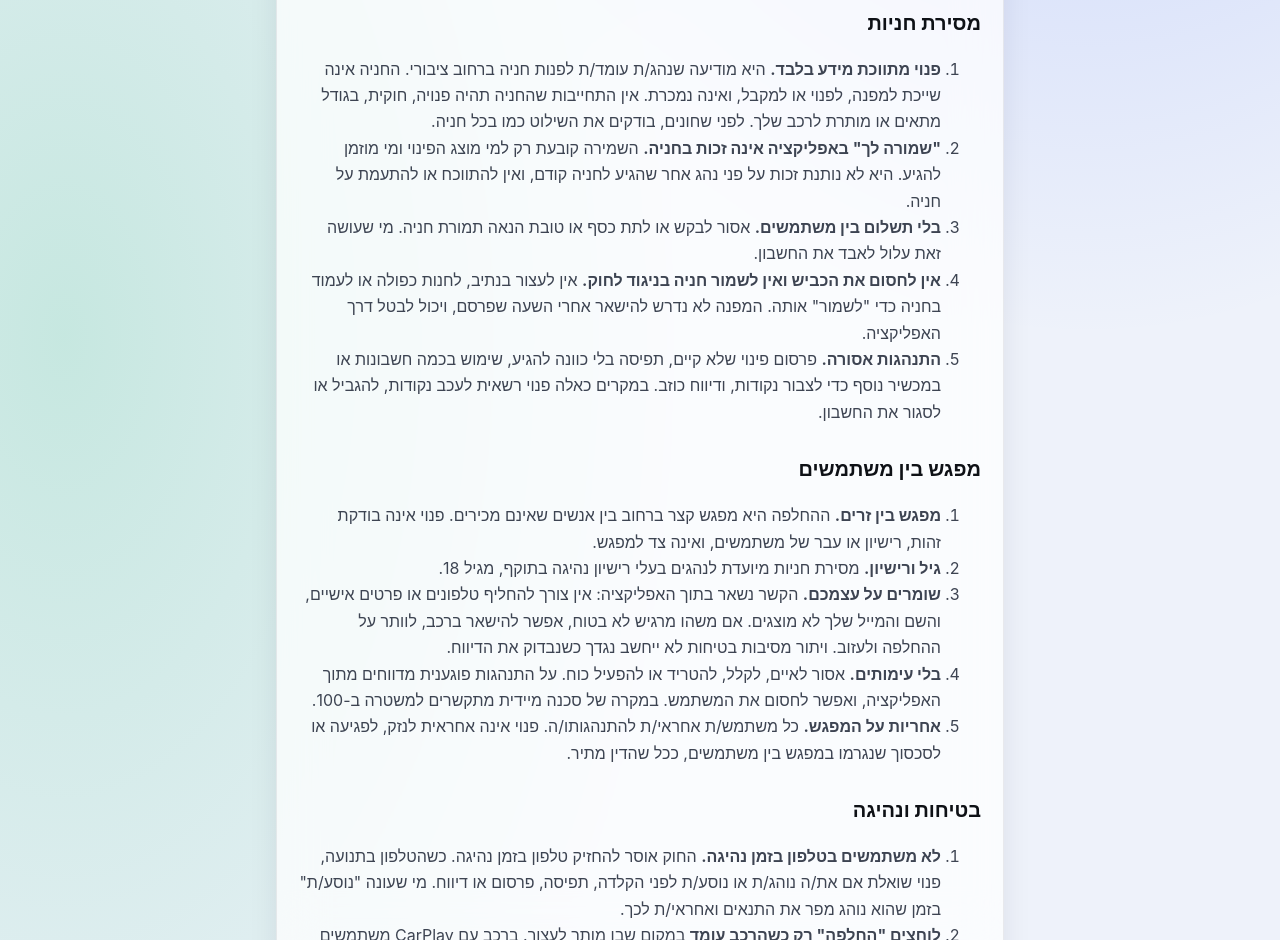
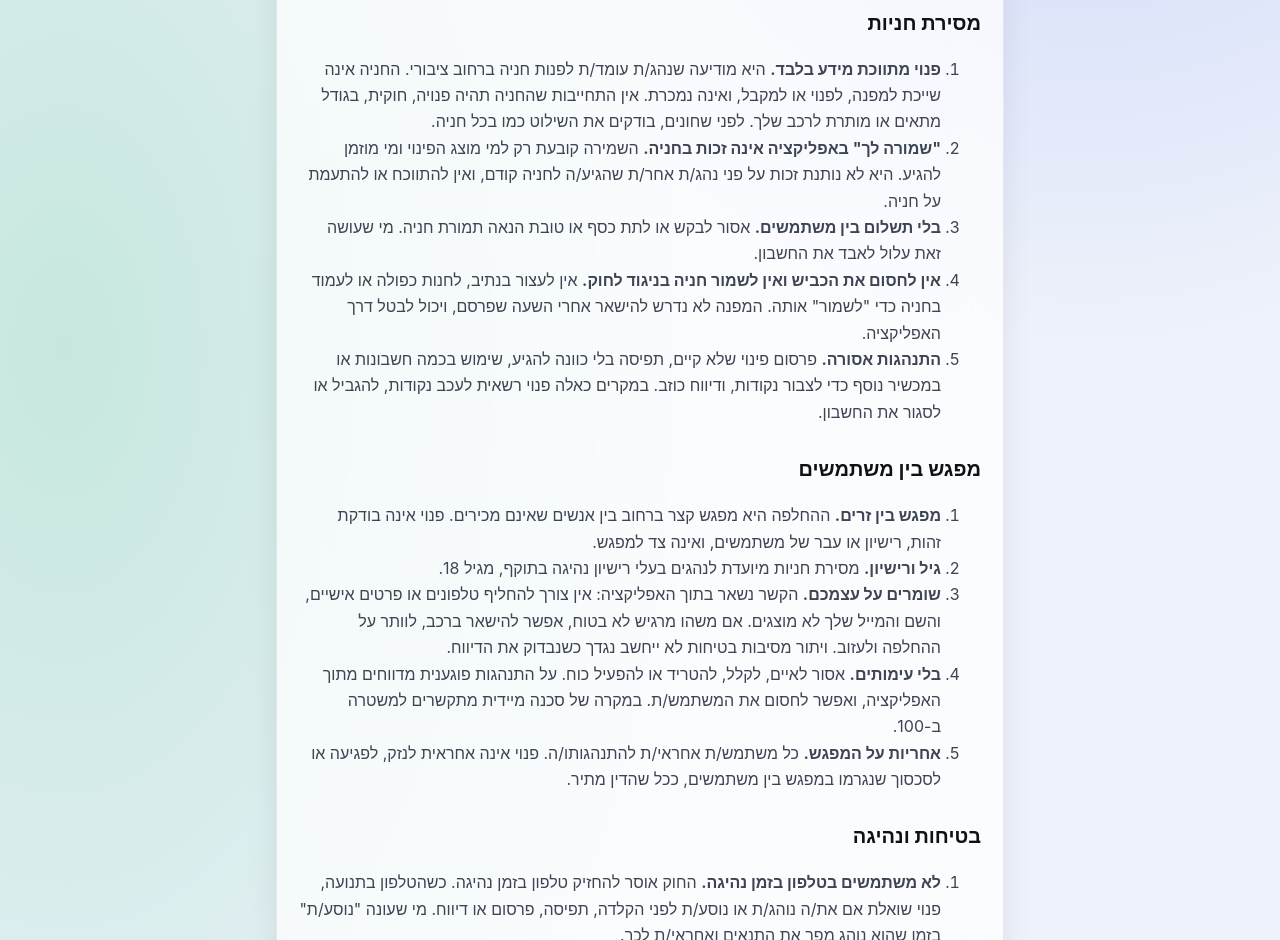
Before and after one commit to HadarDavidson/panui-site, a plain HTML site: page terms.html in a window 1280 px wide. Shown: the part 900-1840 px from the top of the page. Drawn offline with Linux system fonts and the light colour scheme.

Commit message:
Update terms for clarity and consistency

```diff
--- a/terms.html
+++ b/terms.html
@@ -57,7 +57,7 @@ footer { margin-top: 24px; font-size: 13px; color: var(--muted); text-align:cent
 <h2>מסירת חניות</h2>
 <ol>
 <li><strong>פנוי מתווכת מידע בלבד.</strong> היא מודיעה שנהג/ת עומד/ת לפנות חניה ברחוב ציבורי. החניה אינה שייכת למפנה, לפנוי או למקבל, ואינה נמכרת. אין התחייבות שהחניה תהיה פנויה, חוקית, בגודל מתאים או מותרת לרכב שלך. לפני שחונים, בודקים את השילוט כמו בכל חניה.</li>
-<li><strong>"שמורה לך" באפליקציה אינה זכות בחניה.</strong> השמירה קובעת רק למי מוצג הפינוי ומי מוזמן להגיע. היא לא נותנת זכות על פני נהג אחר שהגיע לחניה קודם, ואין להתווכח או להתעמת על חניה.</li>
+<li><strong>"שמורה לך" באפליקציה אינה זכות בחניה.</strong> השמירה קובעת רק למי מוצג הפינוי ומי מוזמן להגיע. היא לא נותנת זכות על פני נהג/ת אחר/ת שהגיע/ה לחניה קודם, ואין להתווכח או להתעמת על חניה.</li>
 <li><strong>בלי תשלום בין משתמשים.</strong> אסור לבקש או לתת כסף או טובת הנאה תמורת חניה. מי שעושה זאת עלול לאבד את החשבון.</li>
 <li><strong>אין לחסום את הכביש ואין לשמור חניה בניגוד לחוק.</strong> אין לעצור בנתיב, לחנות כפולה או לעמוד בחניה כדי "לשמור" אותה. המפנה לא נדרש להישאר אחרי השעה שפרסם, ויכול לבטל דרך האפליקציה.</li>
 <li><strong>התנהגות אסורה.</strong> פרסום פינוי שלא קיים, תפיסה בלי כוונה להגיע, שימוש בכמה חשבונות או במכשיר נוסף כדי לצבור נקודות, ודיווח כוזב. במקרים כאלה פנוי רשאית לעכב נקודות, להגביל או לסגור את החשבון.</li>
@@ -67,7 +67,7 @@ footer { margin-top: 24px; font-size: 13px; color: var(--muted); text-align:cent
 <li><strong>מפגש בין זרים.</strong> ההחלפה היא מפגש קצר ברחוב בין אנשים שאינם מכירים. פנוי אינה בודקת זהות, רישיון או עבר של משתמשים, ואינה צד למפגש.</li>
 <li><strong>גיל ורישיון.</strong> מסירת חניות מיועדת לנהגים בעלי רישיון נהיגה בתוקף, מגיל 18.</li>
 <li><strong>שומרים על עצמכם.</strong> הקשר נשאר בתוך האפליקציה: אין צורך להחליף טלפונים או פרטים אישיים, והשם והמייל שלך לא מוצגים. אם משהו מרגיש לא בטוח, אפשר להישאר ברכב, לוותר על ההחלפה ולעזוב. ויתור מסיבות בטיחות לא ייחשב נגדך כשנבדוק את הדיווח.</li>
-<li><strong>בלי עימותים.</strong> אסור לאיים, לקלל, להטריד או להפעיל כוח. על התנהגות פוגענית מדווחים מתוך האפליקציה, ואפשר לחסום את המשתמש. במקרה של סכנה מיידית מתקשרים למשטרה ב-100.</li>
+<li><strong>בלי עימותים.</strong> אסור לאיים, לקלל, להטריד או להפעיל כוח. על התנהגות פוגענית מדווחים מתוך האפליקציה, ואפשר לחסום את המשתמש/ת. במקרה של סכנה מיידית מתקשרים למשטרה ב-100.</li>
 <li><strong>אחריות על המפגש.</strong> כל משתמש/ת אחראי/ת להתנהגותו/ה. פנוי אינה אחראית לנזק, לפגיעה או לסכסוך שנגרמו במפגש בין משתמשים, ככל שהדין מתיר.</li>
 </ol>
 <h2>בטיחות ונהיגה</h2>
```
